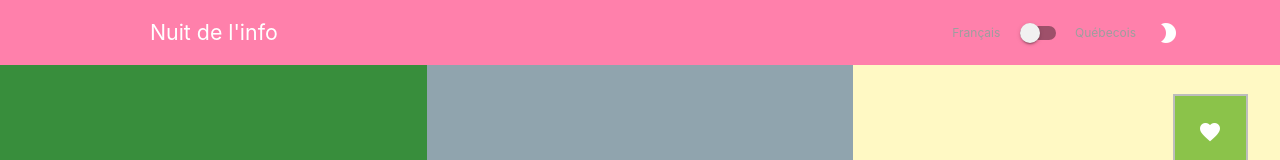
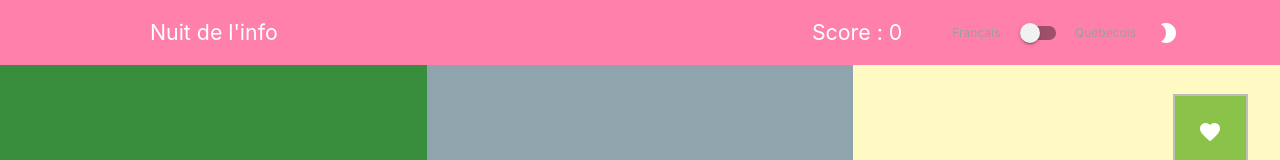
Before and after one commit to Drakandes/NuitInfo, an Angular app in the folder my-app/: page / in a window 1280 px wide. Shown: the top 160 px of the page. Built offline with nearby package versions, Linux system fonts and the light colour scheme.

Commit message:
ajout score

```diff
--- a/my-app/src/app/nav-header/nav-header.component.css
+++ b/my-app/src/app/nav-header/nav-header.component.css
@@ -33,5 +33,6 @@ margin-left: 20px;
 }
 
 .switch{
-    color:white
+    color:white;
+    margin-left: 50px;
 }
--- a/my-app/src/app/nav-header/nav-header.component.html
+++ b/my-app/src/app/nav-header/nav-header.component.html
@@ -2,6 +2,9 @@
   <div class="nav-header-title flexbox-row-start center-vertically">
     <div class = "first-item">
       Nuit de l'info
+    </div>
+    <div>
+      {{ "Score : " + stat.score}}
     </div>
     <div class="switch last-item-nogrow">
       <label>
--- a/my-app/src/app/player-stat.service.ts
+++ b/my-app/src/app/player-stat.service.ts
@@ -7,6 +7,7 @@ export class PlayerStatService {
 
   public language = 'français'
   public gaugeList = ['health', 'sleep', 'hunger']
+  public score = 0
 
   public gaugeInfo = {
     health: {
@@ -52,6 +53,7 @@ export class PlayerStatService {
 
   public sleepBonus(bonus){
     this.gaugeInfo.sleep.current += bonus;
+    this.score += 3*bonus;
     if(this.gaugeInfo.sleep.current > this.gaugeInfo.sleep.max){
       this.gaugeInfo.sleep.current = this.gaugeInfo.sleep.max
     }
@@ -59,6 +61,7 @@ export class PlayerStatService {
 
   public hungerBonus(bonus){
     this.gaugeInfo.hunger.current += bonus;
+    this.score += 3*bonus;
     if(this.gaugeInfo.hunger.current > this.gaugeInfo.hunger.max){
       this.gaugeInfo.hunger.current = this.gaugeInfo.hunger.max
     }
@@ -66,6 +69,7 @@ export class PlayerStatService {
 
   public healthBonus(bonus){
     this.gaugeInfo.health.current += bonus;
+    this.score += 3*bonus;
     if(this.gaugeInfo.health.current > this.gaugeInfo.health.max){
       this.gaugeInfo.health.current = this.gaugeInfo.health.max
     }
--- a/my-app/src/json-stuff/explorationAreas.ts
+++ b/my-app/src/json-stuff/explorationAreas.ts
@@ -18,7 +18,7 @@ const actionTextList = {
           ville : {text: "Tu t'endors pis t'es ben",},
           "plaine étrange" : {text: "Tu t'endors...",},
           toundra : {text: "Tu t'endors pis y fait fretttttteeeeee!",},
-          reussite: {text : " "},
+          reussite: {text : "Tu dors comme un bébé"},
           echec: {text: ""}
         },
         manger : {
```
